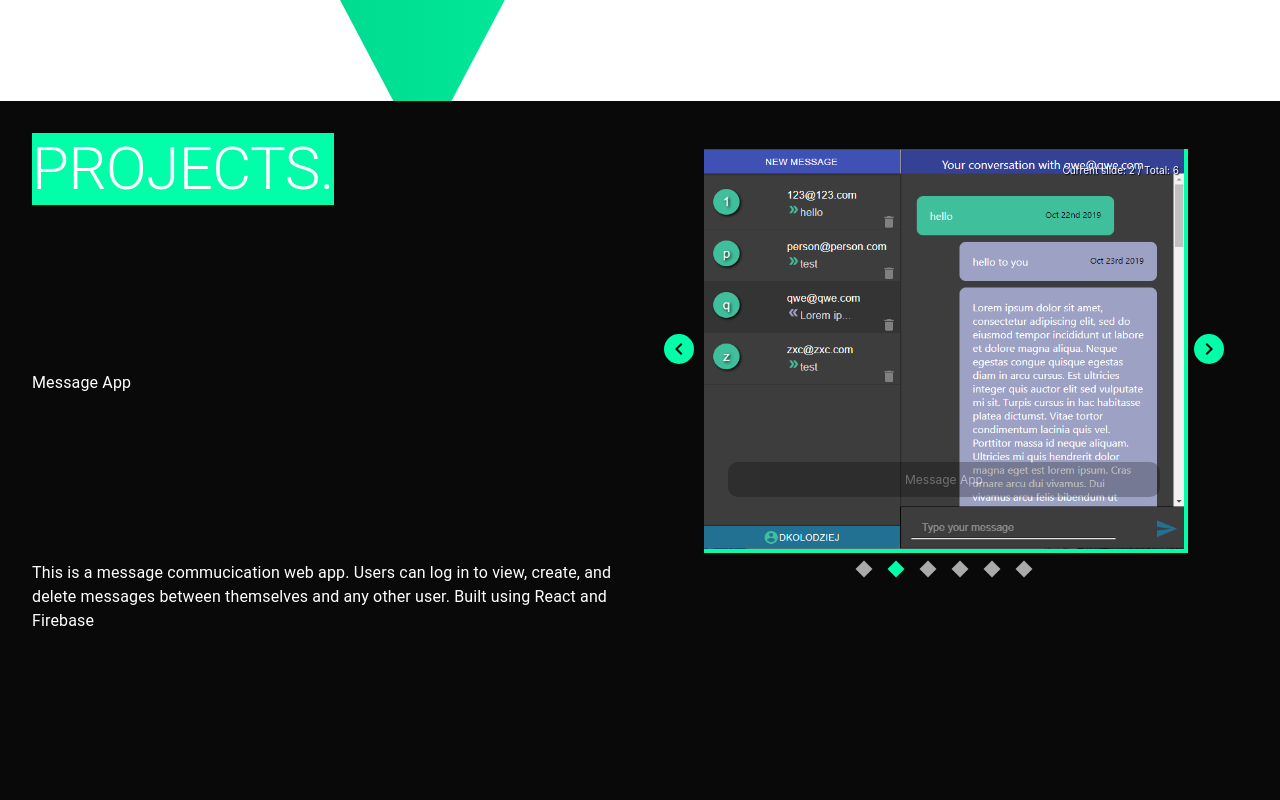
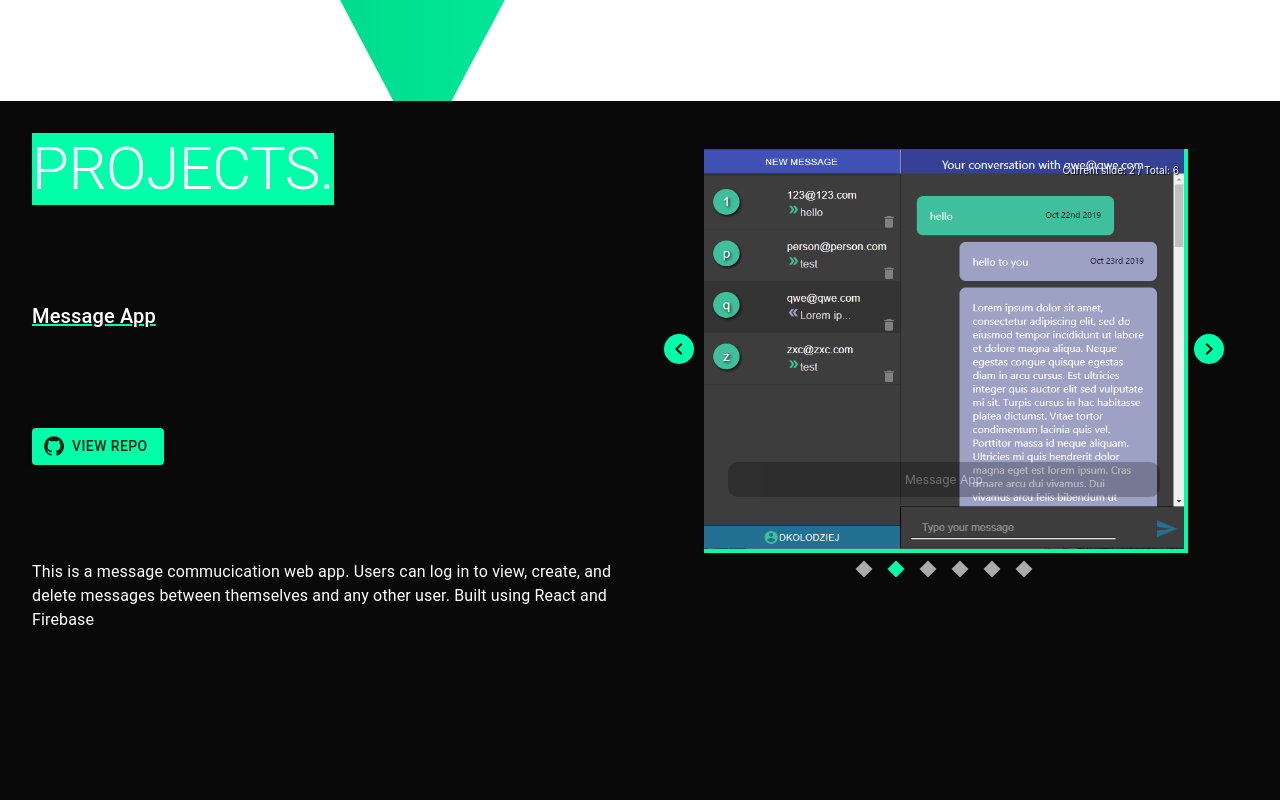
Before and after one commit to DanielKolodziej/DanielKolodziej.github.io, a React (Create React App) app: page / in a window 1280 px wide. Shown: the part 700-1500 px from the top of the page. Built offline with nearby package versions, Linux system fonts and the light colour scheme.

Commit message:
info added to projectsArr whether has live link or repo and display button link

```diff
--- a/src/Projects.js
+++ b/src/Projects.js
@@ -8,9 +8,11 @@ import projIMG6 from './images/noteApp.PNG';
 import "react-responsive-carousel/lib/styles/carousel.min.css";
 import { Carousel } from 'react-responsive-carousel';
 import { makeStyles } from '@material-ui/core/styles';
-import { Typography, Grid, IconButton, useMediaQuery } from '@material-ui/core';
+import { Typography, Grid, Button, IconButton, useMediaQuery } from '@material-ui/core';
 import ChevronLeftIcon from '@material-ui/icons/ChevronLeft';
 import ChevronRightIcon from '@material-ui/icons/ChevronRight';
+import GitHubIcon from '@material-ui/icons/GitHub';
+import DesktopWindowsIcon from '@material-ui/icons/DesktopWindows';
 
 const useStyles = makeStyles({
     background: {
@@ -22,6 +24,13 @@ const useStyles = makeStyles({
     title:{
         // backgroundImage: 'linear-gradient( 180deg, #090909 25%, #545454 130%)',
         backgroundColor: '#00ffa8',
+    },
+    button: {
+        textDecoration: 'none',
+        backgroundColor: '#00ffa8',
+        padding: '0.75em',
+        color: '#090909',
+        borderRadius: 3,
     },
     carouselContainer: {
         width: '80%',
@@ -51,33 +60,39 @@ const Projects = ({
     const projectsArr = [
         {
             img: projIMG,
-            title: "SIMPLYFIT",
-            desc: "This is a fitness tracker app with user authentication.  Users have the ability to log and view workout data, search past logs of themselves or others, and track bodyweight. Built using React and Firebase"
+            title: "SimplyFit",
+            desc: "This is a fitness tracker app with user authentication.  Users have the ability to log and view workout data, search past logs of themselves or others, and track bodyweight. Built using React and Firebase",
+            live: "http://simply-fit.dkolodz1.vercel.app",
         },
         {
             img: projIMG2,
             title: "Message App",
-            desc: "This is a message commucication web app.  Users can log in to view, create, and delete messages between themselves and any other user.  Built using React and Firebase"
+            desc: "This is a message commucication web app.  Users can log in to view, create, and delete messages between themselves and any other user.  Built using React and Firebase",
+            repo: "https://github.com/DanielKolodziej/messengerApp",
         },
         {
             img: projIMG3,
             title: "Help Desk Glossary",
-            desc: "This is a help desk glossary intended for use by either IT staff or general users.  Users can log in and depending on their status can potentially view, edit, create, and delete instructional posts dealing with various IT issues. Built using React, Node/Express, MongoDB."
+            desc: "This is a help desk glossary intended for use by either IT staff or general users.  Users can log in and depending on their status can potentially view, edit, create, and delete instructional posts dealing with various IT issues. Built using React, Node/Express, MongoDB.",
+            repo: "https://github.com/DanielKolodziej/iDatabaseIT",
         },
         {
             img: projIMG4,
             title: "Job Applications",
-            desc: "This is a job application tracking web app.  You can view, add, edit, delete, and search through job listings you've applied for.  Built using Javascript, HTML, CSS/SASS, localstorage"
+            desc: "This is a job application tracking web app.  You can view, add, edit, delete, and search through job listings you've applied for.  Built using Javascript, HTML, CSS/SASS, localstorage",
+            repo: "https://github.com/DanielKolodziej/jobApplications",
         },
         {
             img: projIMG5,
             title: "Weather Search",
-            desc: "This is a weather search web app that allows you enter any city name in order to retrieve a detailed weather report over the course of the new fews days of that city.  Built using React."
+            desc: "This is a weather search web app that allows you enter any city name in order to retrieve a detailed weather report over the course of the new fews days of that city.  Built using React.",
+            repo: "https://github.com/DanielKolodziej/weather_app",
         },
         {
             img: projIMG6,
             title: "Note Taker",
-            desc: "This is a little note taking application that allows you to add, edit, and delete notes that you have created. Built using React"
+            desc: "This is a little note taking application that allows you to add, edit, and delete notes that you have created. Built using React",
+            repo: "https://github.com/DanielKolodziej/evernoteApp",
         },
     ];
     const arrowStyles = {
@@ -121,10 +136,25 @@ const Projects = ({
                     </Typography>
                 </Grid>
                 <Grid item>
-                    <Typography variant="subtitle1" component="p">
-                    {/* App Name */}{projectsArr[count].title}
+                    <Typography variant="h6" component="h6" style={{textDecoration: 'underline solid #00ffa8'}}>
+                        {projectsArr[count].title}
                     </Typography>
                 </Grid>
+                {
+                    projectsArr[count].live? (
+                        <Grid item>
+                            <a href={projectsArr[count].live} target="_blank" style={{textDecoration: 'none'}}><Button variant="contained" style={{backgroundColor: '#00ffa8'}} startIcon={<GitHubIcon />}>
+                                View Live
+                            </Button></a>
+                </Grid>
+                    ) : (
+                        <Grid item>
+                            <a href={projectsArr[count].repo} target="_blank" style={{textDecoration: 'none'}}><Button variant="contained" style={{backgroundColor: '#00ffa8'}} startIcon={<GitHubIcon />}>
+                                View Repo
+                            </Button></a>
+                        </Grid>
+                    )
+                }
                 <Grid item>
                     <Typography variant="body1" component="p">
                         {projectsArr[count].desc}
```
